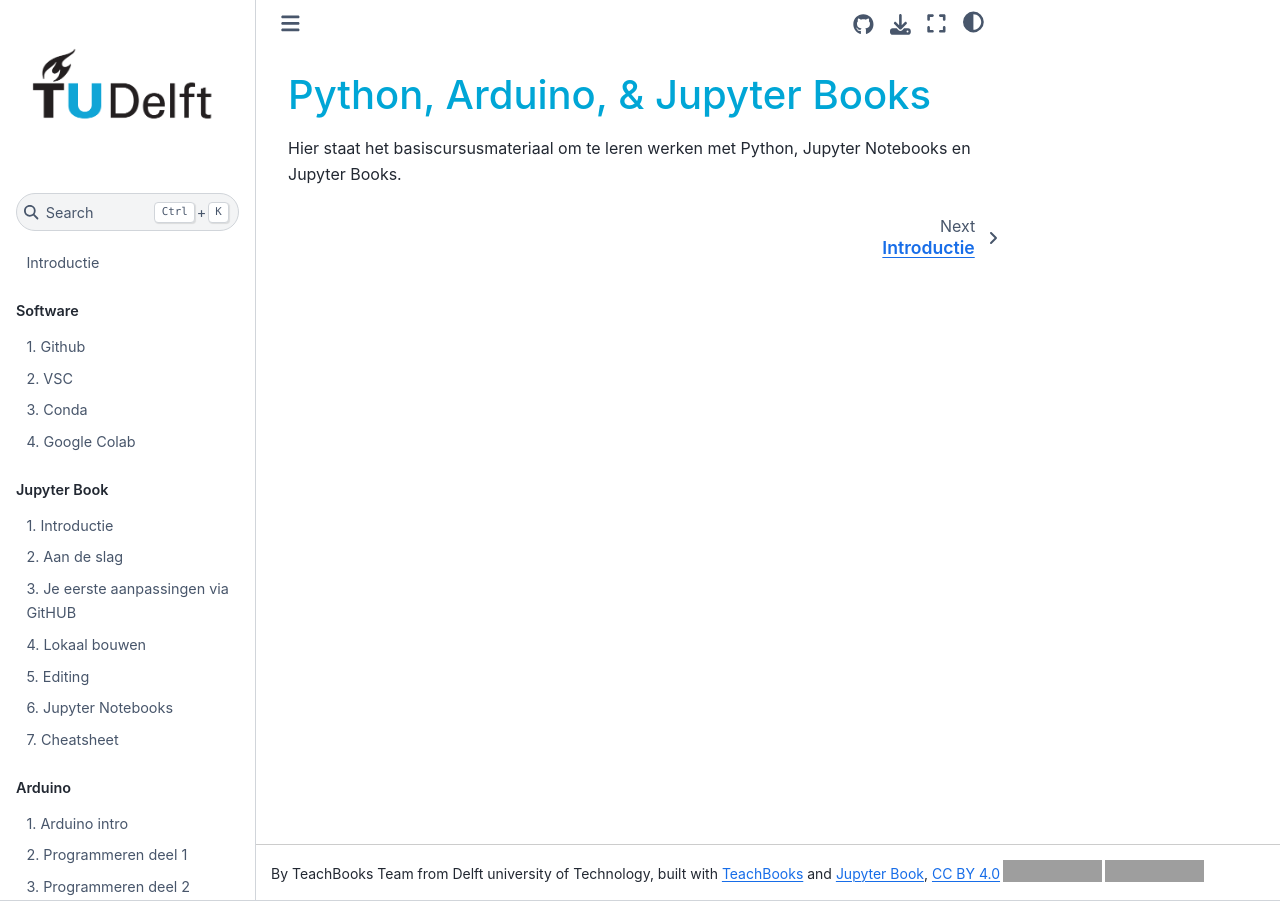
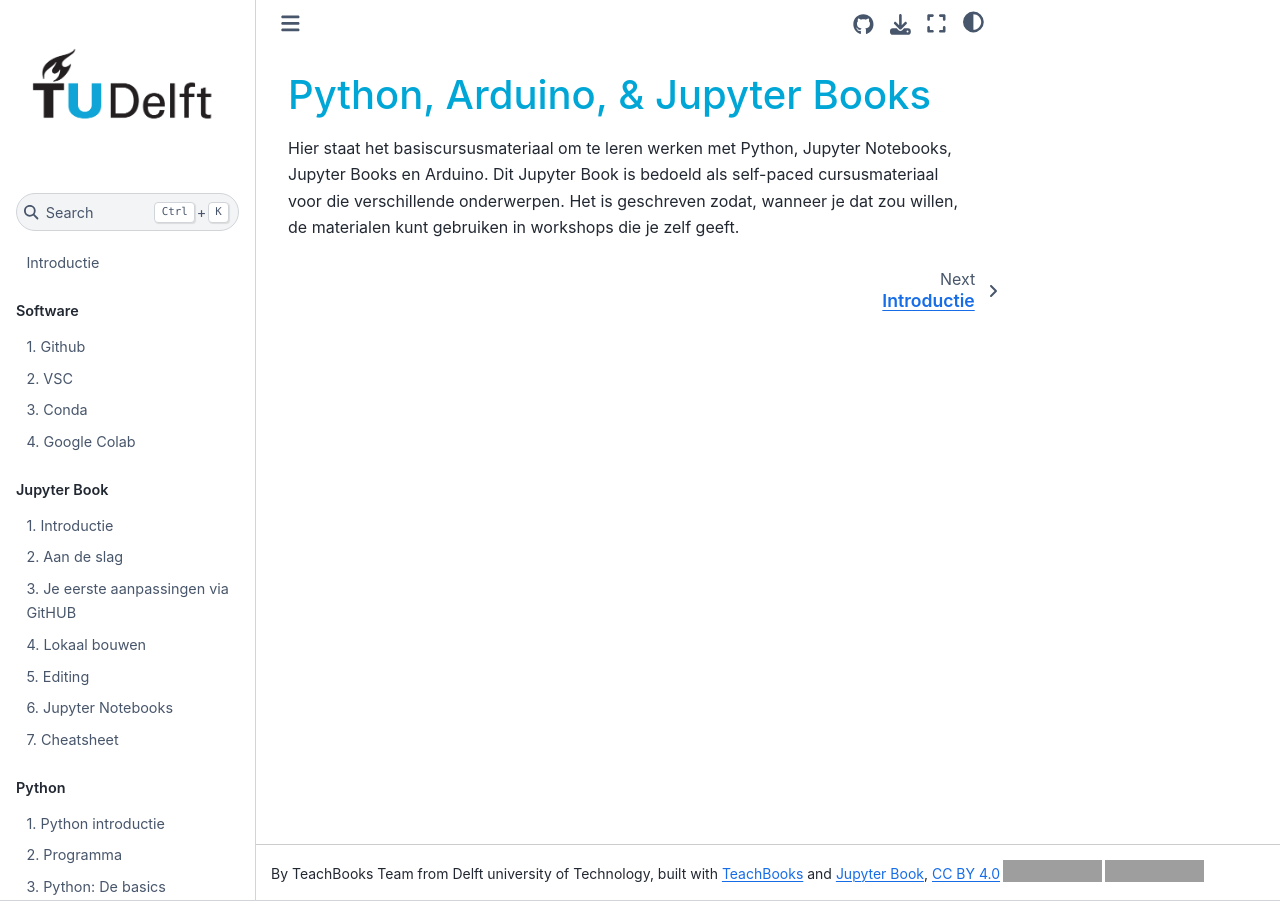
Before and after one commit to TUD-SEEd/betasteunpunt, a Jupyter Book: the page built from book/start.md, in a window 1280 px wide. Built offline with Jupyter Book 1.0.4 settings and Sphinx 7.4.7 and the Sphinx Book theme 1.1.4, drawn with Linux system fonts in a browser that asks for light colours; comment, search, counter and statistics services are not loaded; some of the changed lines change nothing that is shown; grey boxes are pictures that could not be loaded.

Commit message:
wo arduino

```diff
--- a/book/_toc.yml
+++ b/book/_toc.yml
@@ -26,20 +26,20 @@
     - file: JB/JupNob.ipynb
     - file: JB/Cheatsheet
 
-  - caption: Arduino
-    numbered: true
-    chapters:
-    - file: Arduino/Arduino_intro
-    - file: Arduino/Arduino_prog1
-    - file: Arduino/Arduino_prog2
-    - file: Arduino/Arduino_elek1.ipynb
-    - file: Arduino/Arduino_prog3
-    - file: Arduino/Arduino_elek2
-    - file: Arduino/Arduino_prog4
-    - file: Arduino/Arduino_cheatsheet
-    - file: Arduino/Arduino_sensoren
-    - file: Arduino/Arduino_prog5
-    - file: Arduino/Arduino_scripts
+  # - caption: Arduino
+  #   numbered: true
+  #   chapters:
+  #   - file: Arduino/Arduino_intro
+  #   - file: Arduino/Arduino_prog1
+  #   - file: Arduino/Arduino_prog2
+  #   - file: Arduino/Arduino_elek1.ipynb
+  #   - file: Arduino/Arduino_prog3
+  #   - file: Arduino/Arduino_elek2
+  #   - file: Arduino/Arduino_prog4
+  #   - file: Arduino/Arduino_cheatsheet
+  #   - file: Arduino/Arduino_sensoren
+  #   - file: Arduino/Arduino_prog5
+  #   - file: Arduino/Arduino_scripts
 
   - caption: Python
     numbered: true
--- a/book/start.md
+++ b/book/start.md
@@ -1,4 +1,4 @@
 (intro)=
 # Python, Arduino, & Jupyter Books
 
-Hier staat het basiscursusmateriaal om te leren werken met Python, Jupyter Notebooks en Jupyter Books.
+Hier staat het basiscursusmateriaal om te leren werken met Python, Jupyter Notebooks, Jupyter Books en Arduino. Dit Jupyter Book is bedoeld als self-paced cursusmateriaal voor die verschillende onderwerpen. Het is geschreven zodat, wanneer je dat zou willen, de materialen kunt gebruiken in workshops die je zelf geeft.
```
Also changed, not shown: 1 other file.
